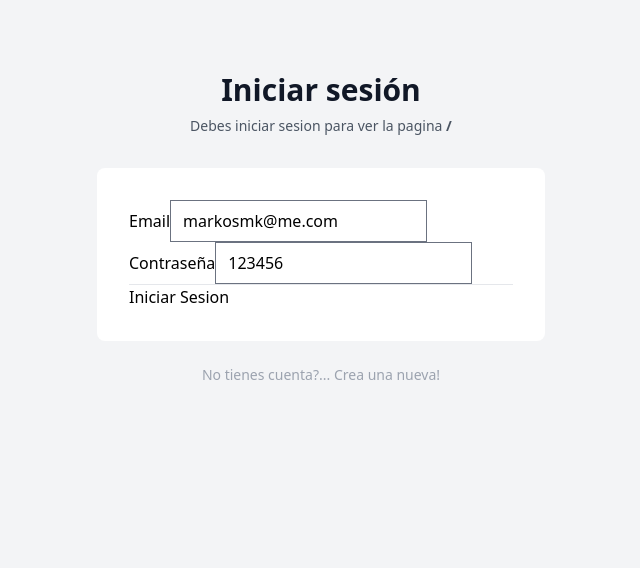
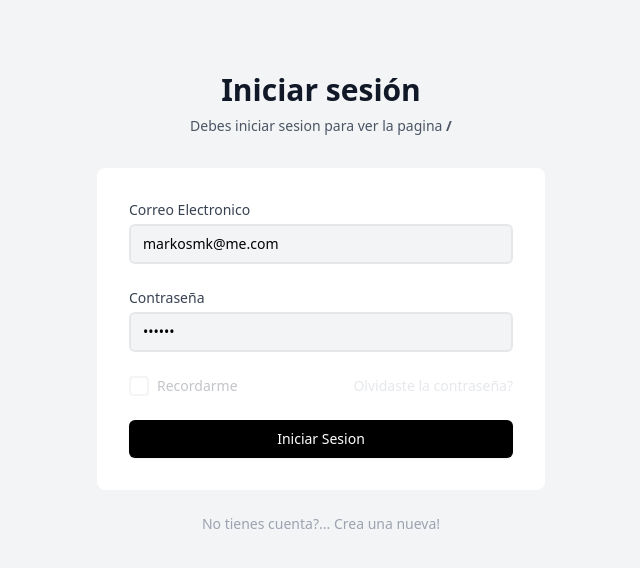
Before and after one commit to markosmk/alk-chall-fullstack, a React (Create React App) app in the folder frontend/: page /login in a window 1280 px wide. Shown: the top 568 px of the page, without its empty margins (319-959 px from the left). Built offline with nearby package versions, Linux system fonts and the light colour scheme; no server answers.

Commit message:
update: handle errors in messageSlice

```diff
--- a/frontend/src/pages/Login/components/FormLogin.js
+++ b/frontend/src/pages/Login/components/FormLogin.js
@@ -1,10 +1,16 @@
-import { useState } from 'react';
-import { useNavigate, useLocation } from 'react-router-dom';
-import { useDispatch } from 'react-redux';
+import { useEffect, useState } from 'react';
+import { useNavigate, useLocation, Link } from 'react-router-dom';
+import { useSelector, useDispatch } from 'react-redux';
 
 import { login } from '../../../context/reducers/authSlice';
+import { clearMessage } from '../../../context/reducers/messageSlice';
+
+import { ExclamationCircleIcon } from '@heroicons/react/solid';
+
+import toast from 'react-hot-toast';
 
 const FormLogin = () => {
+  const { message } = useSelector((state) => state.message);
   const dispatch = useDispatch();
   const navigate = useNavigate();
   const location = useLocation();
@@ -18,46 +24,139 @@ const FormLogin = () => {
   });
   const { isSubmitting, email, password } = formData;
 
+  useEffect(() => {
+    dispatch(clearMessage());
+  }, [dispatch]);
+
   const handleSubmit = (event, email, password) => {
     event.preventDefault();
     setFormData({ ...formData, isSubmitting: true });
     dispatch(login({ email, password }))
-      // .unwrap()
+      .unwrap()
       .then((data) => {
-        console.log('correcto ingresado', data);
+        toast.success('Hola 👋 , Bienvenido ' + data.user?.name, {
+          style: {
+            borderRadius: '10px',
+            background: '#333',
+            color: '#fff',
+          },
+        });
+        // console.log('correcto ingresado', data.user?.name);
         // window.location.reload();
         navigate(from, { replace: true });
       })
       .catch((error) => {
         console.log('ups', error);
+      })
+      .finally(() => {
         setFormData({ ...formData, isSubmitting: false });
       });
   };
 
   return (
-    <>
-      <form onSubmit={(e) => handleSubmit(e, email, password)}>
-        <label htmlFor="email">Email</label>
+    <form onSubmit={(e) => handleSubmit(e, email, password)} className="space-y-6">
+      {message && (
+        <div className="rounded-md bg-red-100 p-4">
+          <div className="flex">
+            <div className="flex-shrink-0">
+              <ExclamationCircleIcon
+                className="h-5 w-5 text-red-500"
+                aria-hidden="true"
+              />
+            </div>
+            <div className="ml-3">
+              <p className="text-sm font-medium text-red-800">{message}</p>
+            </div>
+          </div>
+        </div>
+      )}
+
+      <div>
+        <label htmlFor="email" className="block text-sm font-medium text-gray-700">
+          Correo Electronico
+        </label>
+        <div className="mt-1">
           <input
-          type="text"
             id="email"
             name="email"
+            type="email"
+            placeholder="tuemail@mail.com"
+            autoComplete="email"
+            required
+            className="transition appearance-none block w-full px-3 py-2 border-2 border-gray-200 rounded-md bg-gray-100 placeholder-gray-400 hover:border-gray-300 focus:outline-none focus:ring-black focus:border-black focus:bg-white sm:text-sm"
             value={email}
             onChange={(e) => setFormData({ ...formData, email: e.target.value })}
           />
-        <label htmlFor="password">Contraseña</label>
+        </div>
+      </div>
+
+      <div>
+        <label htmlFor="password" className="block text-sm font-medium text-gray-700">
+          Contraseña
+        </label>
+        <div className="mt-1">
           <input
-          type="text"
             id="password"
+            name="password"
+            type="password"
+            placeholder="******"
+            autoComplete="current-password"
+            required
+            className="transition appearance-none block w-full px-3 py-2 border-2 border-gray-200 rounded-md bg-gray-100 placeholder-gray-400 hover:border-gray-300 focus:outline-none focus:ring-black focus:border-black focus:bg-white sm:text-sm"
             value={password}
             onChange={(e) => setFormData({ ...formData, password: e.target.value })}
           />
-        <hr />
-        <button type="submit" disabled={isSubmitting}>
+        </div>
+      </div>
+
+      <div className="flex items-center justify-between disabled">
+        <div className="flex items-center">
+          <input
+            id="remember-me"
+            name="remember-me"
+            type="checkbox"
+            className="h-5 w-5 text-black focus:ring-0 focus:ring-offset-0 border-2 border-gray-300 rounded transition"
+          />
+          <label
+            htmlFor="remember-me"
+            className="ml-2 select-none block text-sm text-gray-900"
+          >
+            Recordarme
+          </label>
+        </div>
+
+        <div className="text-sm">
+          <a
+            href="#s"
+            className="font-medium text-gray-400 hover:text-black transition-colors"
+            onClick={(e) => {
+              e.preventDefault();
+            }}
+          >
+            Olvidaste la contraseña?
+          </a>
+        </div>
+      </div>
+
+      <div>
+        <button
+          type="submit"
+          className="w-full flex justify-center py-2 px-4 border border-transparent rounded-md shadow-sm text-sm font-medium text-white bg-black hover:bg-gray-700 focus:outline-none focus:ring-2 focus:ring-offset-2 focus:ring-black transition-colors"
+          disabled={isSubmitting}
+        >
           {isSubmitting ? 'Enviando...' : 'Iniciar Sesion'}
         </button>
+      </div>
+
+      <div className="text-sm text-center hidden">
+        <Link
+          to="/register"
+          className="font-medium text-gray-400 hover:text-black transition-colors"
+        >
+          No tienes cuenta?... Crea una nueva!
+        </Link>
+      </div>
     </form>
-    </>
   );
 };
 
```
Lines whose indentation alone changed are shown as unchanged.
